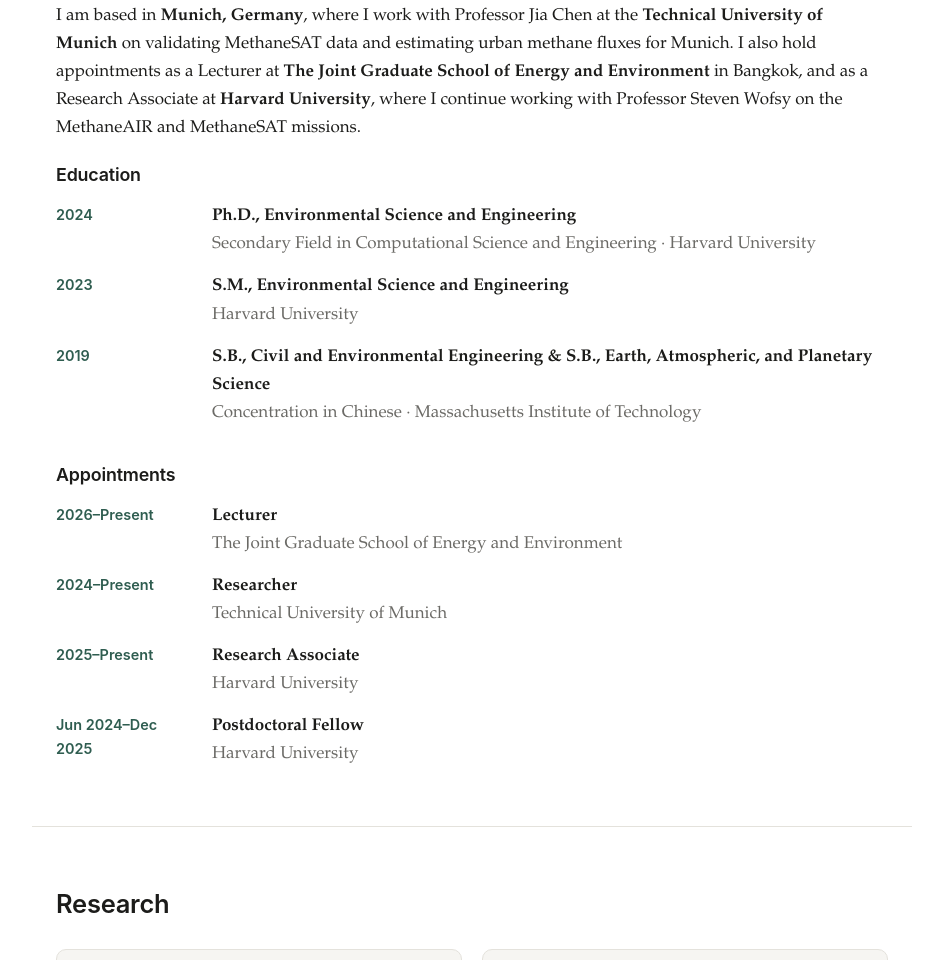
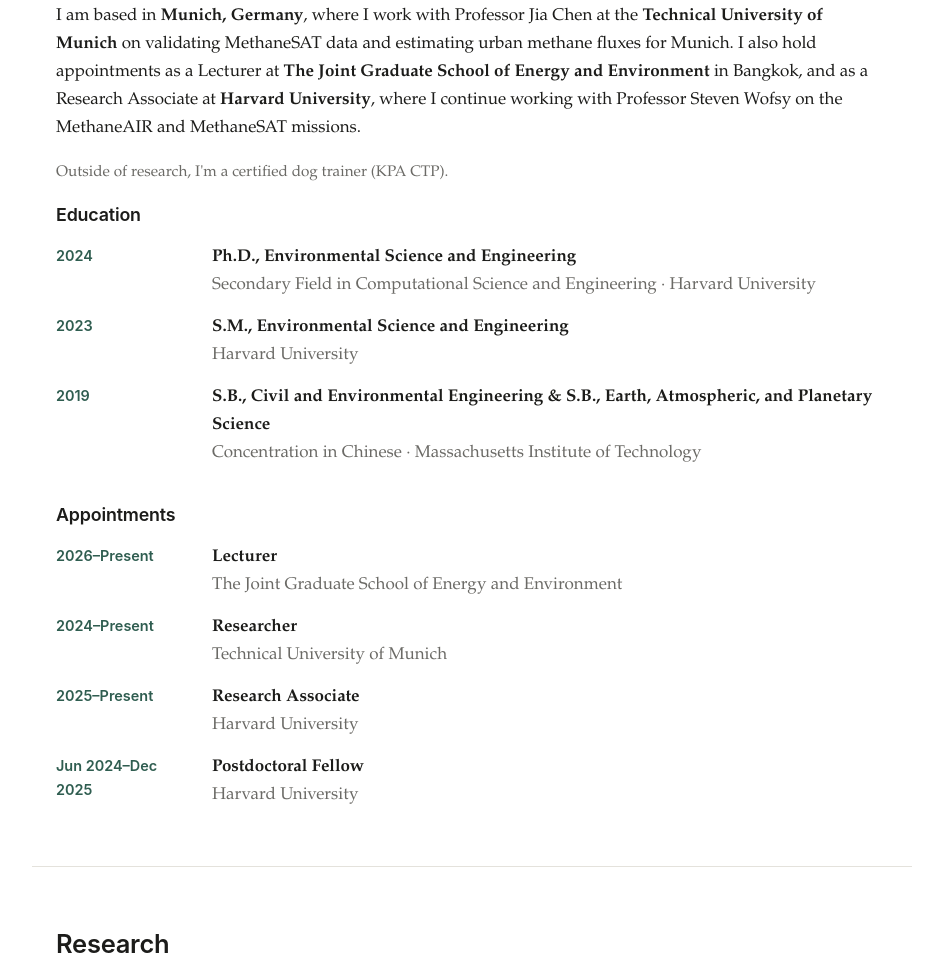
Before and after one commit to ju21u/personal, a plain HTML site: page index.html in a window 1280 px wide. Shown: the part 791-1751 px from the top of the page, without its empty margins (168-1111 px from the left). Drawn offline with Linux system fonts and the light colour scheme.

Commit message:
Add a low-key personal note about dog training certification

```diff
--- a/index.html
+++ b/index.html
@@ -55,6 +55,7 @@
       Environment</strong> in Bangkok, and as a Research Associate at <strong>Harvard University</strong>, where I
       continue working with Professor Steven Wofsy on the MethaneAIR and MethaneSAT missions.
     </p>
+    <p class="muted small">Outside of research, I'm a certified dog trainer (KPA CTP).</p>
 
     <div class="timeline">
       <h3>Education</h3>
```
